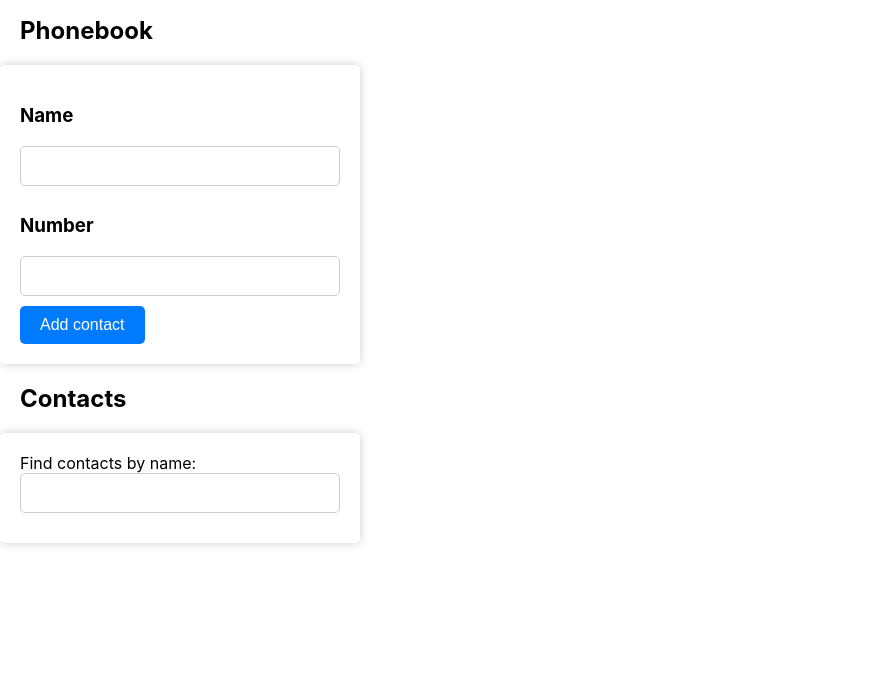
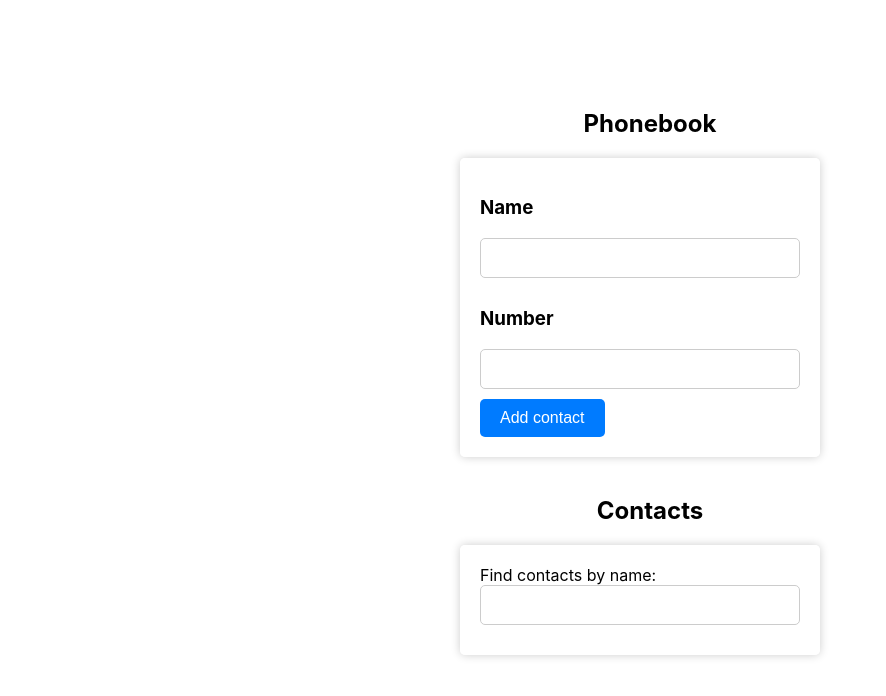
Before and after one commit to DenysVM/goit-react-hw-02-phonebook, a React (Create React App) app: page / in a window 1280 px wide. Shown: the top 696 px of the page, without its empty margins (0-886 px from the left). Built offline with nearby package versions, Linux system fonts and the light colour scheme.

Commit message:
Доопрацювання стилів

```diff
--- a/src/components/App.jsx
+++ b/src/components/App.jsx
@@ -3,6 +3,7 @@
 import Filter from './Phonebook/Filter';
 import { nanoid } from 'nanoid';
 import AddContactForm from './Phonebook/AddContactForm';
+import styles from './Phonebook/Phonebook.module.css';
 
 class App extends Component {
   state = {
@@ -45,7 +46,7 @@
     const filteredContacts = this.getFilteredContacts();
 
     return (
-      <div>
+      <div className={styles.container}>
         <h1>Phonebook</h1>
         <AddContactForm addContact={this.addContact} contacts={this.state.contacts} />
         <h2>Contacts</h2>
--- a/src/components/Phonebook/Phonebook.module.css
+++ b/src/components/Phonebook/Phonebook.module.css
@@ -1,4 +1,12 @@
-/* Стилі для заголовка h1 */
+.container {
+  display: flex;
+  flex-direction: column;
+  align-items: center;
+  justify-content: center;
+  height: 100vh;
+  margin: 0 auto;
+}
+
 h1 {
   font-size: 24px;
   margin-bottom: 20px;
@@ -10,7 +18,6 @@
   margin-left: 20px;
 }
 
-/* Стилі для контейнера форми вводу */
 .form_container {
   width: 320px;
   background-color: rgba(255, 255, 255, 0.8);
@@ -20,7 +27,6 @@
   margin-bottom: 20px;
 }
 
-/* Стилі для полів вводу */
 .input_field {
   width: 100%;
   padding: 10px;
@@ -31,7 +37,6 @@
   box-sizing: border-box;
 }
 
-/* Стилі для кнопки "Add contact" */
 .add_contact_button {
   background-color: #007bff;
   color: #fff;
@@ -42,18 +47,16 @@
   cursor: pointer;
 }
 
-/* Стилі для списку контактів */
 ul {
   list-style: none;
   padding: 0;
 }
 
-/* Стилі для кожного елемента списку контактів */
 .contact_item {
   display: flex;
   justify-content: space-between;
   align-items: center;
-  max-width: 340px;
+  width: 340px;
   white-space: normal;
   word-wrap: break-word;
   background-color: rgba(255, 255, 255, 0.8);
@@ -63,7 +66,6 @@
   margin-bottom: 10px;
 }
 
-/* Стилі для кнопки "Delete" */
 .delete_button {
   margin-left: 10px;
   background-color: #dc3545;
```
